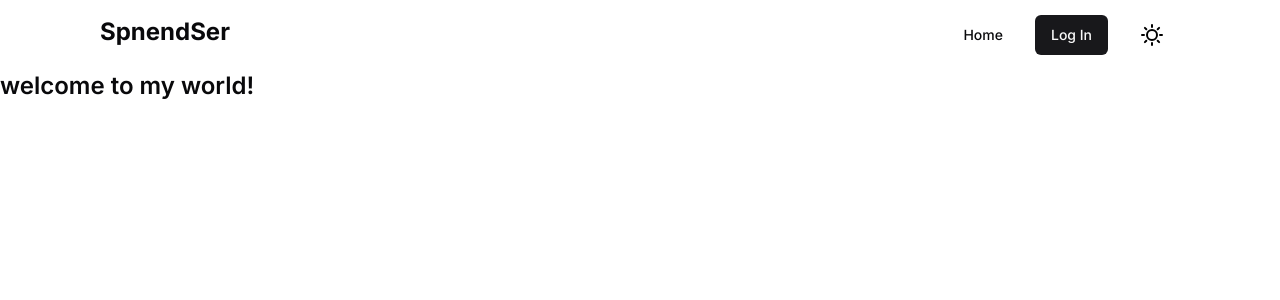
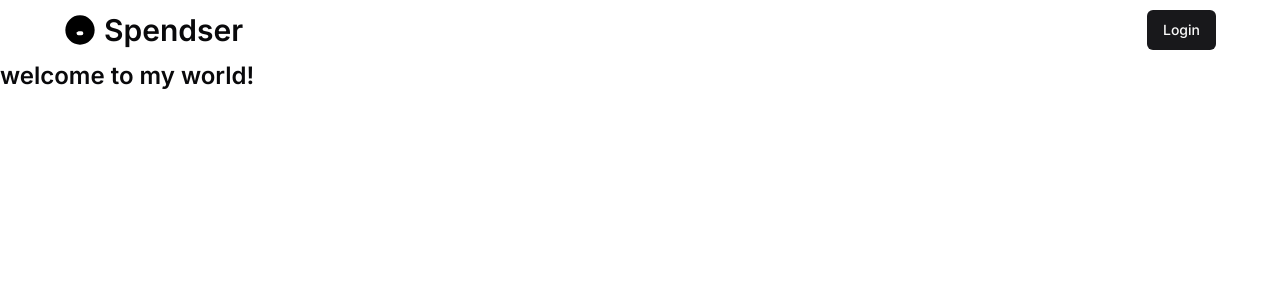
Before and after one commit to najmulhc/spendser-frontend, a Next.js app: page / in a window 1280 px wide. Shown: the top 300 px of the page. Built offline with nearby package versions, Linux system fonts and the light colour scheme; no server answers.

Commit message:
new header UI started

```diff
--- a/src/app/components/header/header.tsx
+++ b/src/app/components/header/header.tsx
@@ -1,11 +1,46 @@
-import React from 'react'
+"use client";
+import React from "react";
+import Logo from "../icons/Logo";
+import Link from "next/link";
+import {
+  NavigationMenu,
+  NavigationMenuItem,
+} from "../ui/navigation-menu";
+import { NavigationMenuList } from "@radix-ui/react-navigation-menu";
+import { Button } from "../ui/button";
+import useUser from "@/app/hooks/useUser";
+export const dynamic = "force-dynamic";
 
 const Header = () => {
+  const token = localStorage.getItem("token") as string | "";
+  const { user } = useUser(token);
   return (
-    <header>
-
+    <header className="w-full min-h-[60px]  px-4 md:px-[4rem] flex items-center justify-between">
+      <Link href="/">
+        <h1 className="flex justify-start items-center gap-2 text-3xl font-semibold">
+          <Logo
+            width={32}
+            height={32}
+            className="stroke-black dark:stroke-white"
+          />
+          <span className="hidden md:block">Spendser</span>
+        </h1>
+      </Link>
+      <NavigationMenu>
+        <NavigationMenuList>
+          <NavigationMenuItem>
+            {user.username ? (
+              <Link className="opacity-80 hover:opacity-100" href="/dashboard">Dashboard</Link>
+            ) : (
+              <Button>
+                <Link href="/login">Login</Link>
+              </Button>
+            )}
+          </NavigationMenuItem>
+        </NavigationMenuList>
+      </NavigationMenu>
     </header>
-  )
-}
+  );
+};
 
 export default Header;
--- a/src/app/components/icons/Logo.tsx
+++ b/src/app/components/icons/Logo.tsx
@@ -6,13 +6,12 @@ const Logo:React.FC<IconProps> = ({width, height, className}) => {
       <svg
         width={width}
         height={height}
-        className={className}
-        viewBox="0 0 22 18"
-        fill="none"
+        viewBox="0 0 24 24"
+       className={className}
         xmlns="http://www.w3.org/2000/svg"
       >
         <path
-          d="M21 5.5H1M1 9.5H4.54668C5.08687 9.5 5.35696 9.5 5.61813 9.54655C5.84995 9.58788 6.0761 9.65635 6.29191 9.75056C6.53504 9.85669 6.75977 10.0065 7.20924 10.3062L7.79076 10.6938C8.24023 10.9935 8.46496 11.1433 8.70809 11.2494C8.9239 11.3437 9.15005 11.4121 9.38186 11.4534C9.64304 11.5 9.91313 11.5 10.4533 11.5H11.5467C12.0869 11.5 12.357 11.5 12.6181 11.4534C12.85 11.4121 13.0761 11.3437 13.2919 11.2494C13.535 11.1433 13.7598 10.9935 14.2092 10.6938L14.7908 10.3062C15.2402 10.0065 15.465 9.85669 15.7081 9.75056C15.9239 9.65635 16.15 9.58788 16.3819 9.54655C16.643 9.5 16.9131 9.5 17.4533 9.5H21M1 4.2L1 13.8C1 14.9201 1 15.4802 1.21799 15.908C1.40973 16.2843 1.71569 16.5903 2.09202 16.782C2.51984 17 3.07989 17 4.2 17L17.8 17C18.9201 17 19.4802 17 19.908 16.782C20.2843 16.5903 20.5903 16.2843 20.782 15.908C21 15.4802 21 14.9201 21 13.8V4.2C21 3.0799 21 2.51984 20.782 2.09202C20.5903 1.7157 20.2843 1.40974 19.908 1.21799C19.4802 1 18.9201 1 17.8 1L4.2 1C3.0799 1 2.51984 1 2.09202 1.21799C1.7157 1.40973 1.40973 1.71569 1.21799 2.09202C1 2.51984 1 3.07989 1 4.2Z"
+          d="M8.5 14.6667C8.5 15.9553 9.54467 17 10.8333 17H13C14.3807 17 15.5 15.8807 15.5 14.5C15.5 13.1193 14.3807 12 13 12H11C9.61929 12 8.5 10.8807 8.5 9.5C8.5 8.11929 9.61929 7 11 7H13.1667C14.4553 7 15.5 8.04467 15.5 9.33333M12 5.5V7M12 17V18.5M22 12C22 17.5228 17.5228 22 12 22C6.47715 22 2 17.5228 2 12C2 6.47715 6.47715 2 12 2C17.5228 2 22 6.47715 22 12Z"
 
           strokeWidth="2"
           strokeLinecap="round"
--- a/src/app/dashboard/spend-money/page.tsx
+++ b/src/app/dashboard/spend-money/page.tsx
@@ -1,6 +1,4 @@
 "use client";
-
-import Link from "next/link";
 import PageMain from "../components/PageMain";
 import { Button } from "@/app/components/ui/button";
 import {
@@ -9,7 +7,7 @@ import {
   CardHeader,
   CardTitle,
 } from "@/app/components/ui/card";
-import { FieldValues, SubmitHandler, useForm } from "react-hook-form";
+import {  useForm } from "react-hook-form";
 import { Label } from "@/app/components/ui/label";
 import { Input } from "@/app/components/ui/input";
 import { setAccount } from "@/app/redux/features/accountSlice";
--- a/src/app/page.tsx
+++ b/src/app/page.tsx
@@ -1,5 +1,5 @@
 
-
+import Header from "./components/header/header";
 import DashboardHeader from "./dashboard/components/DashboardHeader";
 
 export const dynamic = "force-dynamic";
@@ -9,7 +9,7 @@ export default function Home() {
 
   return (
     <>
-      <DashboardHeader />
+      <Header />
       <main>
         <h1 className="text-2xl font-semibold"> welcome to my world!</h1>
       </main>
--- a/src/app/services/getUser.ts
+++ b/src/app/services/getUser.ts
@@ -2,6 +2,7 @@
 
 
 const getUser = async (token: string) => {
+
 
   const response = await fetch(
     "https://viridian-pelican-belt.cyclic.app/user/",
@@ -9,7 +10,7 @@ const getUser = async (token: string) => {
       method: "GET",
       headers: {
         "Content-Type": "Application/json",
-        token: `${token}`,
+        token: `${token ? token: "invalid token"}`,
       },
     }
   );
```
